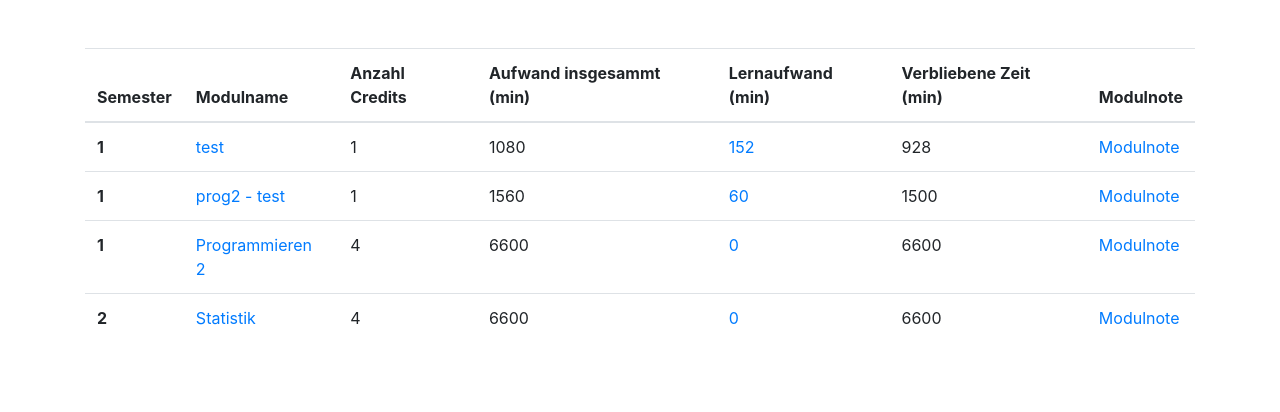
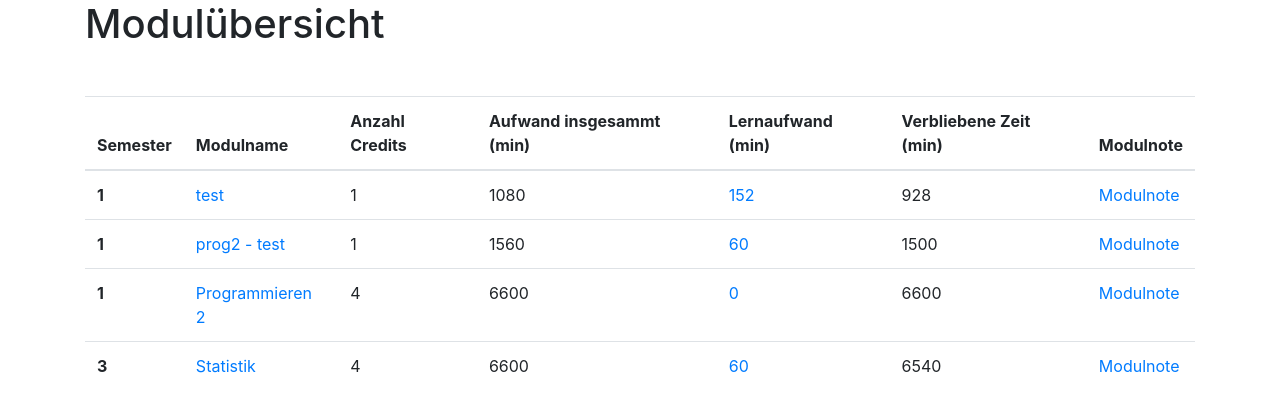
Before and after one commit to gloordaria/PROG2, a Flask app: page /moduluebersicht in a window 1280 px wide. Shown: the part 56-468 px from the top of the page. Run offline with Flask 2, Linux system fonts and the light colour scheme; some libraries are stand-ins or nearby versions.

Commit message:
html Bearbeitungen

```diff
--- a/data/data.json
+++ b/data/data.json
@@ -1 +1 @@
-{"module": {"test": {"modulname": "test", "credits": 1, "semester": 1, "vorlesungen": 12, "lernzeit_gesamt": 152, "lernzeiten": {"2019-12-12 13:15:01.038655": {"datum": "2019-12-12", "lernzeit": "90", "kommentare": "resers"}, "2019-12-12 13:15:53.529115": {"datum": "2019-12-11", "lernzeit": "2", "kommentare": "dfg"}, "2019-12-14 10:02:42.994778": {"datum": "2019-12-14", "lernzeit": "60", "kommentare": "-"}}}, "prog2 - test": {"modulname": "prog2 - test", "credits": 1, "semester": 1, "vorlesungen": 4, "lernzeit_gesamt": 60, "lernzeiten": {"2019-12-14 10:03:08.856049": {"datum": "2019-12-14", "lernzeit": "60", "kommentare": "kein"}}}, "Programmieren 2": {"modulname": "Programmieren 2", "credits": 4, "semester": 1, "vorlesungen": 10, "lernzeit_gesamt": 0, "lernzeiten": {}}, "Statistik": {"modulname": "Statistik", "credits": 4, "semester": 2, "vorlesungen": 10, "lernzeit_gesamt": 0, "lernzeiten": {}}}}
+{"module": {"test": {"modulname": "test", "credits": 1, "semester": 1, "vorlesungen": 12, "lernzeit_gesamt": 152, "lernzeiten": {"2019-12-12 13:15:01.038655": {"datum": "2019-12-12", "lernzeit": "90", "kommentare": "resers"}, "2019-12-12 13:15:53.529115": {"datum": "2019-12-11", "lernzeit": "2", "kommentare": "dfg"}, "2019-12-14 10:02:42.994778": {"datum": "2019-12-14", "lernzeit": "60", "kommentare": "-"}}}, "prog2 - test": {"modulname": "prog2 - test", "credits": 1, "semester": 1, "vorlesungen": 4, "lernzeit_gesamt": 60, "lernzeiten": {"2019-12-14 10:03:08.856049": {"datum": "2019-12-14", "lernzeit": "60", "kommentare": "kein"}}}, "Programmieren 2": {"modulname": "Programmieren 2", "credits": 4, "semester": 1, "vorlesungen": 10, "lernzeit_gesamt": 0, "lernzeiten": {}}, "Statistik": {"modulname": "Statistik", "credits": 4, "semester": 3, "vorlesungen": 10, "lernzeit_gesamt": 60, "lernzeiten": {"2019-12-14 10:13:20.571480": {"datum": "2019-12-14", "lernzeit": "60", "kommentare": ""}}}}}
--- a/templates/modulerfassen.html
+++ b/templates/modulerfassen.html
@@ -6,6 +6,7 @@
 </head>
 
 <div class="container">
+  <h1>Modul erfassen</h1>
 <form class="mt-5" method="POST">
 
     <div class="form-group">
--- a/templates/moduluebersicht.html
+++ b/templates/moduluebersicht.html
@@ -2,6 +2,7 @@
 {% include "navigation.html" %}
 
 <div class="container">
+  <h1>Modulübersicht</h1>
 <div class="table-responsive-sm mt-5">
   {% if daten %}
     <table class="table">
```
